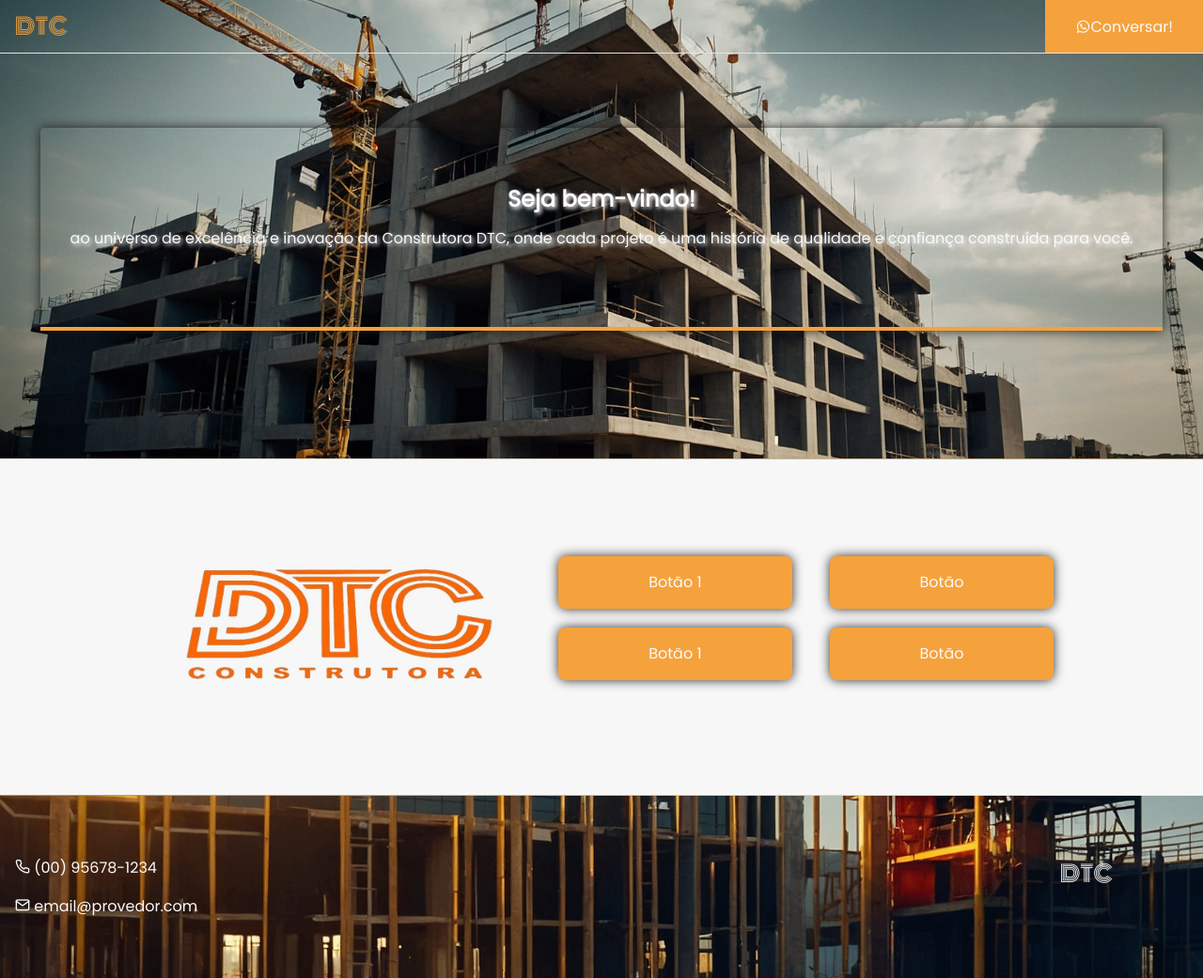
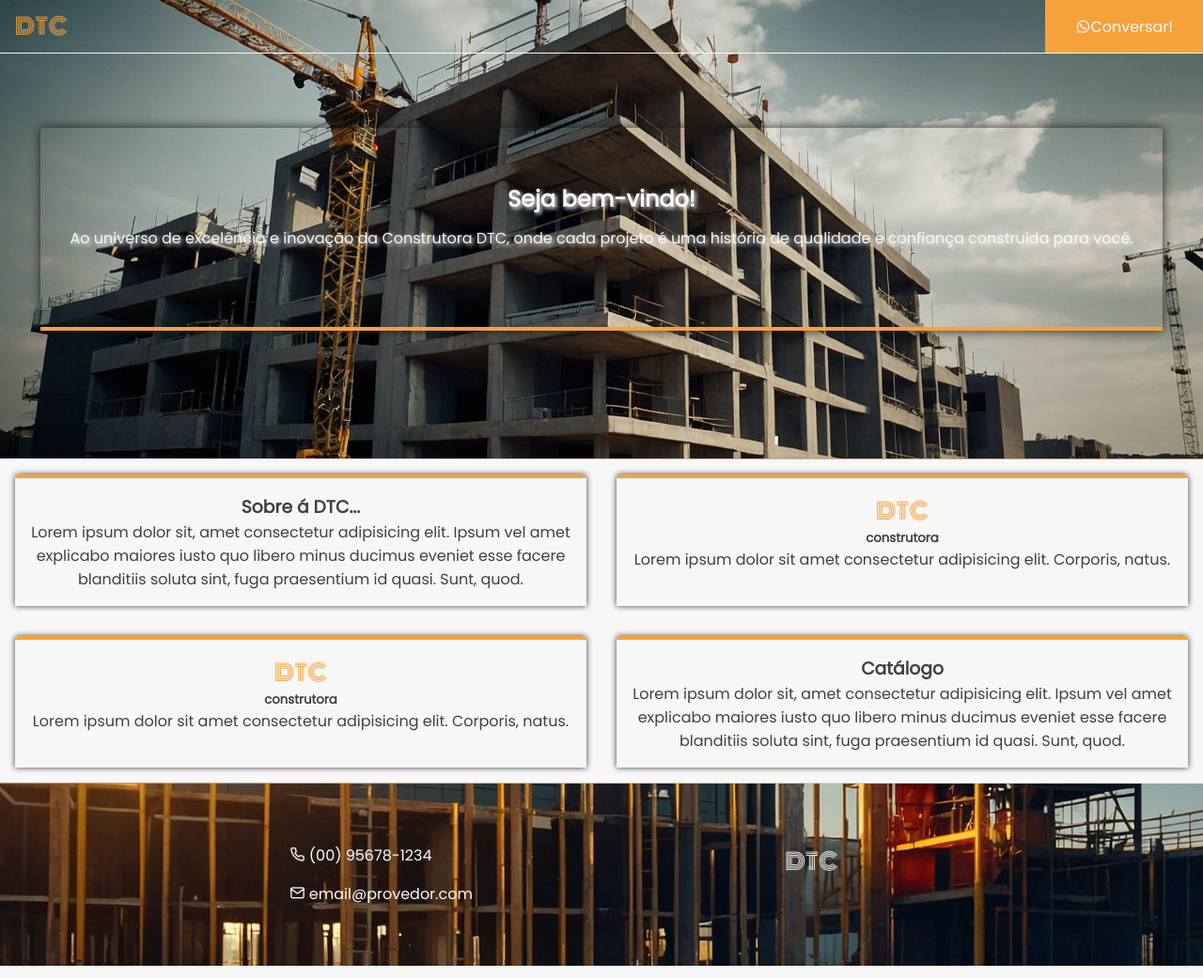
Before and after one commit to construtoradtc/dtc, a plain HTML site: page index.html in a window 1280 px wide. Shown: the whole page at 94% size. Drawn offline with Linux system fonts and the light colour scheme; files whose address does not match are found by name.

Commit message:
ajustes de responsividade

```diff
--- a/index.html
+++ b/index.html
@@ -1,5 +1,5 @@
 <!DOCTYPE html>
-<html lang="en">
+<html lang="pt-Br">
   <head>
     <meta charset="UTF-8" />
     <meta name="viewport" content="width=device-width, initial-scale=1.0" />
@@ -26,7 +26,7 @@
       <div class="card">
         <h2>Seja bem-vindo!</h2>
         <p class="text">
-           ao universo de excelência e inovação da Construtora DTC,
+           Ao universo de excelência e inovação da Construtora DTC,
           onde cada projeto é uma história de qualidade e confiança construída para você.
         </p>
       </div>
@@ -36,17 +36,44 @@
       <div class="divider-1"></div>
     <!-- about/containder -->
     <section class="section" id="about">
-      <div class="image">
-        <img src="assets/images/dtc_logo.jfif" alt="home downbios" />
-      </div>
-      <div class="column">
-        <a href="link_do_botao1" target="_blank" class="button-link">Botão 1</a>
-        <a href="link_do_botao1" target="_blank" class="button-link">Botão 1</a>
-    </div>
-    <div class="column">
-      <a href="link_do_botao1" target="_blank" class="button-link">Botão</a>
-      <a href="link_do_botao1" target="_blank" class="button-link">Botão</a>
-    </div>
+        <div class="column">
+          <div class="card">
+            <div class="text">
+              <h3>Sobre á DTC...</h3>
+              <p>
+              Lorem ipsum dolor sit, amet consectetur adipisicing elit.
+              Ipsum vel amet explicabo maiores iusto quo libero minus
+              ducimus eveniet esse facere blanditiis soluta sint,
+              fuga praesentium id quasi. Sunt, quod.
+              </p>
+            </div>
+          </div>
+          <div class="card">
+            <h1 class="logo" href="#">DTC</h1>
+            <h5>construtora</h5>
+              <p class="text">
+                Lorem ipsum dolor sit amet consectetur adipisicing elit. Corporis, natus.
+              </p>
+          </div>
+          <div class="card">
+            <h1 class="logo" href="#">DTC</h1>
+            <h5>construtora</h5>
+              <p class="text">
+                Lorem ipsum dolor sit amet consectetur adipisicing elit. Corporis, natus.
+              </p>
+          </div>
+          <div class="card">
+            <div class="text">
+              <h3>Catálogo</h3>
+              <p>
+              Lorem ipsum dolor sit, amet consectetur adipisicing elit.
+              Ipsum vel amet explicabo maiores iusto quo libero minus
+              ducimus eveniet esse facere blanditiis soluta sint,
+              fuga praesentium id quasi. Sunt, quod.
+              </p>
+            </div>
+          </div>
+        </div>
     </section>
     <!-- fim/about/containder -->
       <!--Divisor de Seções 2-->
@@ -60,8 +87,8 @@
               <li><i class="icon-phone"></i> (00) 95678-1234</li>
               <li><i class="icon-mail"></i> email@provedor.com</li>
             </ul>
-          </div>
-          <div class="brand">
+        </div>
+          <div>
             <h1 class="logo" href="#">DTC</h1>
           </div>
     </footer>
--- a/style.css
+++ b/style.css
@@ -3,16 +3,14 @@
   margin: 0;
   padding: 0;
   box-sizing: border-box;
+  -webkit-font-smoothing: antialiased;
+  -moz-osx-font-smoothing: grayscale;
 }
 ul {
   list-style: none;
 }
 a {
   text-decoration: none;
-}
-img {
-  width: 100%;
-  height: 100%;
 }
 /*=========== VARIABLES ===========*/
 :root {
@@ -26,10 +24,10 @@ img {
   --title-color: hsl(var(--hue) 41% 10%);
   --text-color: hsl(0 0% 25%);
   --text-color-light: hsl(0 0% 98%);
-  --body-color: hsl(0 0% 98%);
+  --body-color: hsl(0, 0%, 97%);
   /* fonts-size */
-  --title-font-size: 3rem;
-  --subtitle-font-size: 0.75rem;
+  --title-font-size: 62, 5%;
+  --subtitle-font-size: 62, 5%;
   /* fonts */
   --title-font: "Monoton", sans-serif;
   --body-font: "Poppins", sans-serif;
@@ -40,14 +38,8 @@ html {
 }
 body {
   font: 400 1rem var(--body-font);
-  color: var(--base-color);
+  color: var(--text-color);
   background: var(--body-color);
-  -webkit-font-smoothing: antialiased;
-}
-.title {
-  font: 400 var(--title-font-size) var(--title-font);
-  color: var(--title-color);
-  -webkit-font-smoothing: auto;
 }
 .button {
   background-color: var(--base-color);
@@ -88,7 +80,7 @@ body {
   gap: 1rem;
 }
 #header {
-  border-bottom: 0.5px solid #e4e4e4;
+  border-bottom: 0.5px solid var(--body-color);
   margin-bottom: 1rem;
   display: flex;
   position: absolute;
@@ -112,24 +104,24 @@ body {
   background-size: cover;
   background-position: center;
 }
-.cards.grid {
+.card.grid {
   gap: 1.5rem;
 }
-.card {
+#home .card {
   padding: 3.625rem 2rem;
   box-shadow: 0px 0px 12px rgba(22, 22, 22, 0.897);
   border-bottom: 00.25rem solid var(--base-color);
   border-radius: 0.25rem 0.25rem 0 0;
   text-align: center;
-  text-shadow: 2px 2px 4px #ffffff;
+  text-shadow: 2px 2px 4px var(--body-color);
 }
-.card p {
+#home .card p {
   display: block;
   margin-bottom: 1.5rem;
   font-size: 1rem;
   color: var(--body-color);
 }
-.card h2 {
+#home .card h2 {
   font-size: 1.5rem;
   margin-bottom: 0.75rem;
   color: var(--body-color);
@@ -138,67 +130,45 @@ body {
 #about .container {
   margin: 0;
 }
-#about {
-  background-color: #f7f7f7;
-  display: flex;
-  flex-wrap: wrap; /* Permite que os itens quebrem para uma nova linha quando não couberem mais na linha atual */
-  justify-content: center;
-  align-items: center; /* Centraliza os itens verticalmente */
-}
 #about .column {
   display: flex;
-  flex-direction: column;
-  align-items: center;
-  margin: 0 20px;
+  flex-wrap: wrap;
+  justify-content: center;
 }
-#about .button-link {
-  display: flex;
-  justify-content: center;
-  align-items: center;
-  background-color: var(--base-color);
-  color: var(--text-color-light);
-  box-shadow: 0px 0px 12px rgba(22, 22, 22, 0.897);
-  height: 3.5rem;
-  border: none;
-  outline: none;
-  border-radius: 0.5rem;
-  padding: 0 6rem;
+#about .card {
+  padding: 1rem 1rem;
+  box-shadow: 0px 0px 6px rgba(37, 36, 36, 0.897);
+  border-top: 0.25rem solid var(--base-color);
+  border-radius: 0.25rem 0.25rem 0 0;
   transition: background 0.3s;
-  font: 500 1rem var(--body-font);
-  margin-bottom: 20px;
+  text-align: center;
+  width: calc(50% - 2rem);
+  margin: 1rem;
 }
-#about .button-link:hover {
-  background: var(--base-color-alt);
-}
-#about .button-link a {
-  display: flex;
-  justify-content: center;
-  align-items: center;
-  text-decoration: none;
-  color: inherit;
-  height: 100%;
-}
-#about .button-link a:visited {
-  color: inherit;
-}
-#about .image {
-  margin-top: auto;
-  margin-left: 10px;
-  max-width: 100%;
+.card:hover {
+  background: linear-gradient(
+    270deg,
+    hsla(var(--hue), 50%, 88%, 0.34),
+    hsla(var(--hue), 36%, 57%, 1)
+  );
 }
 #about img {
   width: auto;
   height: auto;
-  max-height: 350px;
+  max-width: 10rem;
 }
 /*=========== FOOTER ===========*/
+footer .container {
+  display: flex;
+  justify-content: space-evenly;
+}
+footer.section {
+  padding: 4rem 0;
+}
 footer {
   background-image: url(assets/images/image4.jpg);
   background-size: cover;
   background-position: center;
-}
-footer.section {
-  padding: 4rem 0;
 }
 footer .logo {
   display: inline-block;
@@ -206,14 +176,6 @@ footer .logo {
   margin-bottom: 1rem;
   color: var(--body-color);
 }
-footer .brand p {
-  color: var(--text-color-light);
-  margin-bottom: 1rem;
-}
-footer .container {
-  display: flex;
-  justify-content: space-between;
-}
 .links {
   font: 500 2rem var(--subtitle-font-size);
   color: var(--text-color-light);
```
